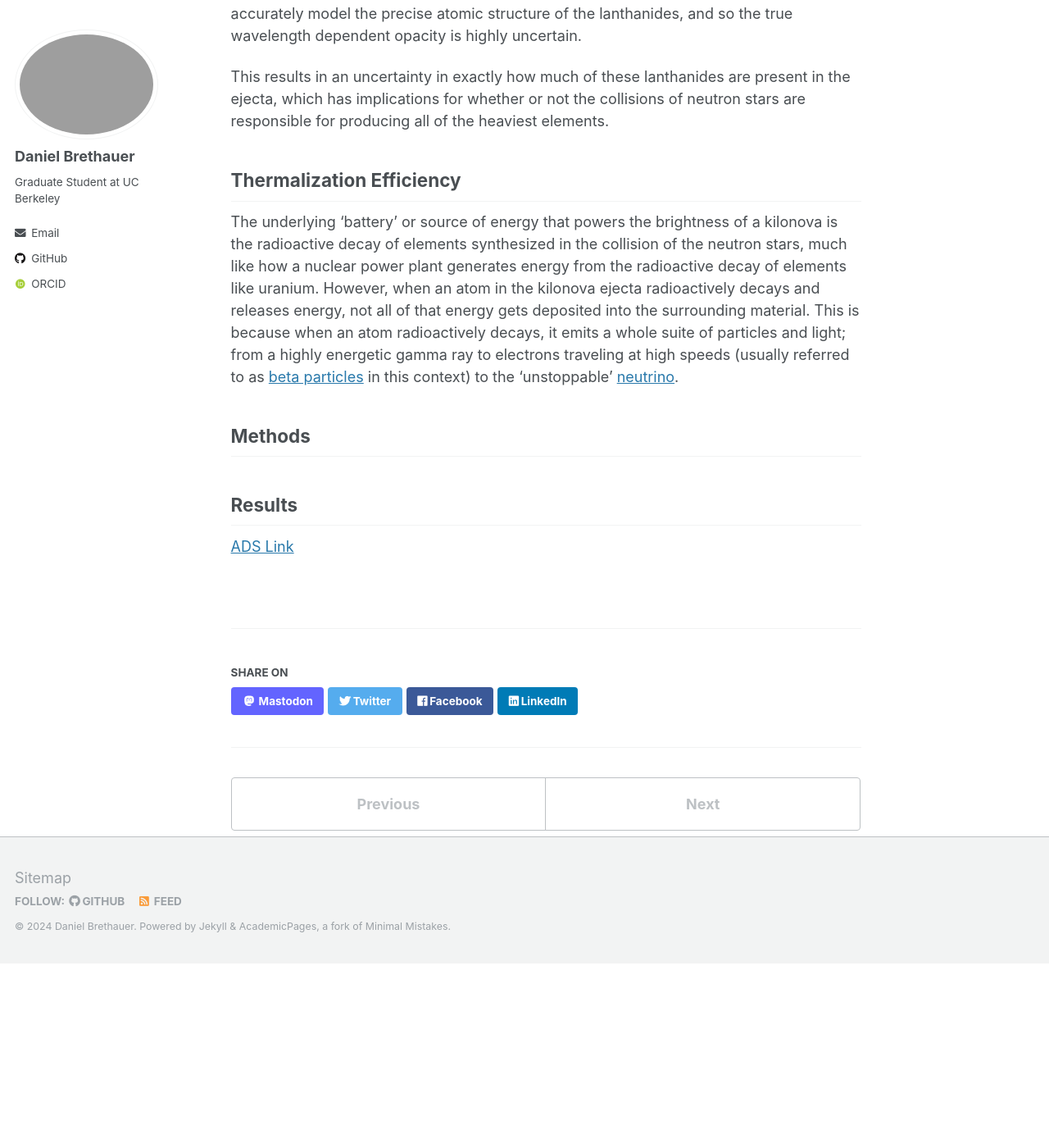
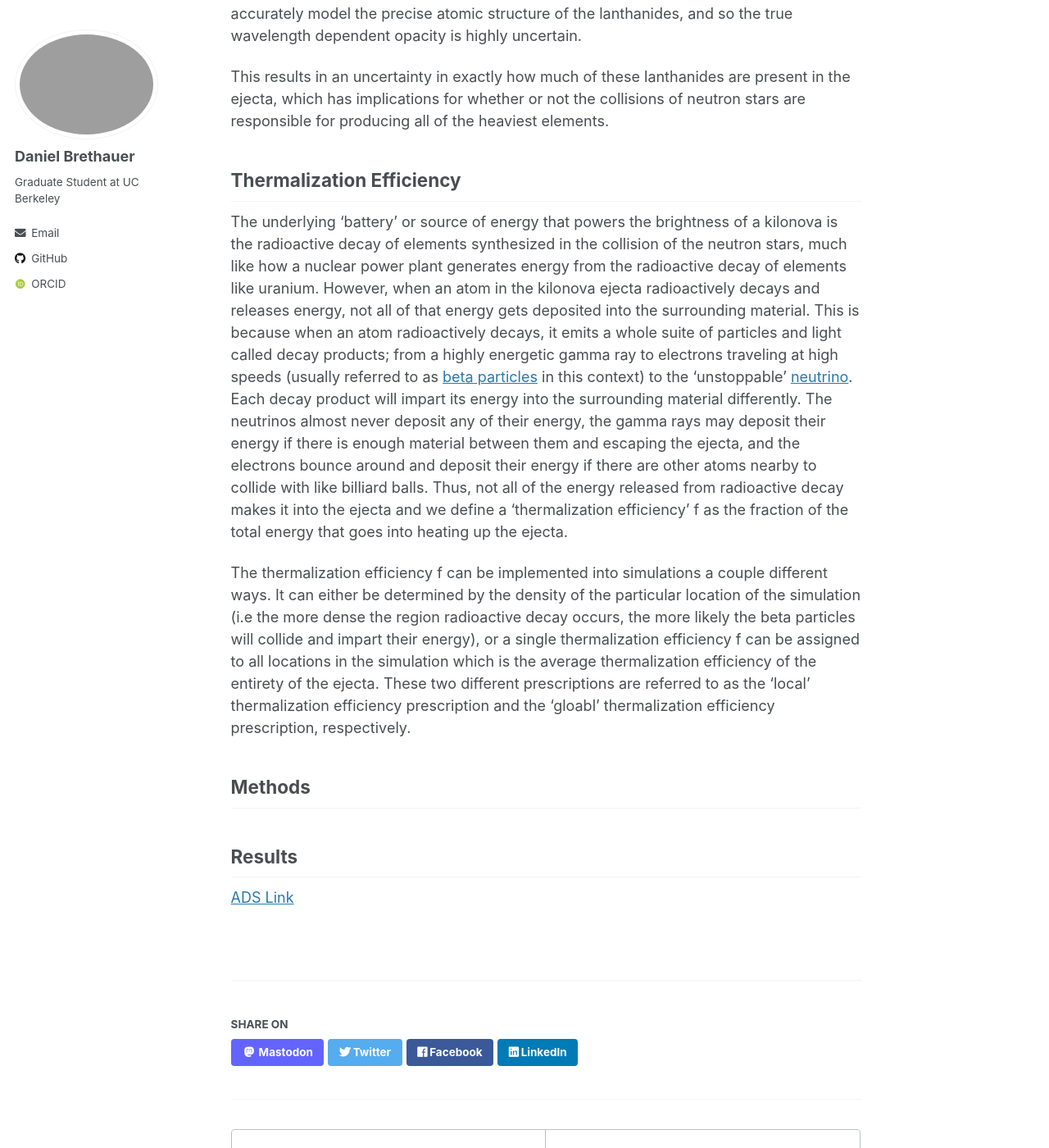
Before and after one commit to dbrethauer/dbrethauer.github.io, a Jekyll site: the page built from _research/kn-uncertainty.md, in a window 1280 px wide and 1400 px high, scrolled down 843 px. Shown: the whole window at 82% size. Built offline with Jekyll 4.4.1, drawn with Linux system fonts in a browser that asks for light colours; some web fonts are replaced; before the commit the page ends 2018 px from its top, so only the background shows below that.

Commit message:
Update kn-uncertainty.md

```diff
--- a/_research/kn-uncertainty.md
+++ b/_research/kn-uncertainty.md
@@ -20,7 +20,13 @@ This results in an uncertainty in exactly how much of these lanthanides are pres
 
 ## Thermalization Efficiency
 
-The underlying 'battery' or source of energy that powers the brightness of a kilonova is the radioactive decay of elements synthesized in the collision of the neutron stars, much like how a nuclear power plant generates energy from the radioactive decay of elements like uranium. However, when an atom in the kilonova ejecta radioactively decays and releases energy, not all of that energy gets deposited into the surrounding material. This is because when an atom radioactively decays, it emits a whole suite of particles and light; from a highly energetic gamma ray to electrons traveling at high speeds (usually referred to as [beta particles](https://en.wikipedia.org/wiki/Beta_particle) in this context) to the 'unstoppable' [neutrino](https://www.energy.gov/science/doe-explainsneutrinos).
+The underlying 'battery' or source of energy that powers the brightness of a kilonova is the radioactive decay of elements synthesized in the collision of the neutron stars, much like how a nuclear power plant generates energy from the radioactive decay of elements like uranium. However, when an atom in the kilonova ejecta radioactively decays and releases energy, not all of that energy gets deposited into the surrounding material. This is because when an atom radioactively decays, it emits a whole suite of particles and light called decay products; from a highly energetic gamma ray to electrons traveling at high speeds (usually referred to as [beta particles](https://en.wikipedia.org/wiki/Beta_particle) in this context) to the 'unstoppable' [neutrino](https://www.energy.gov/science/doe-explainsneutrinos). Each decay product will impart its energy into the surrounding material differently. The neutrinos almost never deposit any of their energy, the gamma rays may deposit their energy if there is enough material between them and escaping the ejecta, and the electrons bounce around and deposit their energy if there are other atoms nearby to collide with like billiard balls. Thus, not all of the energy released from radioactive decay makes it into the ejecta and we define a 'thermalization efficiency' f as the fraction of the total energy that goes into heating up the ejecta.
+
+The thermalization efficiency f can be implemented into simulations a couple different ways. It can either be determined by the density of the particular location of the simulation (i.e the more dense the region radioactive decay occurs, the more likely the beta particles will collide and impart their energy), or a single thermalization efficiency f can be assigned to all locations in the simulation which is the average thermalization efficiency of the entirety of the ejecta. These two different prescriptions are referred to as the 'local' thermalization efficiency prescription and the 'gloabl' thermalization efficiency prescription, respectively.
+
+
+
+
 
 ## Methods
 
```
